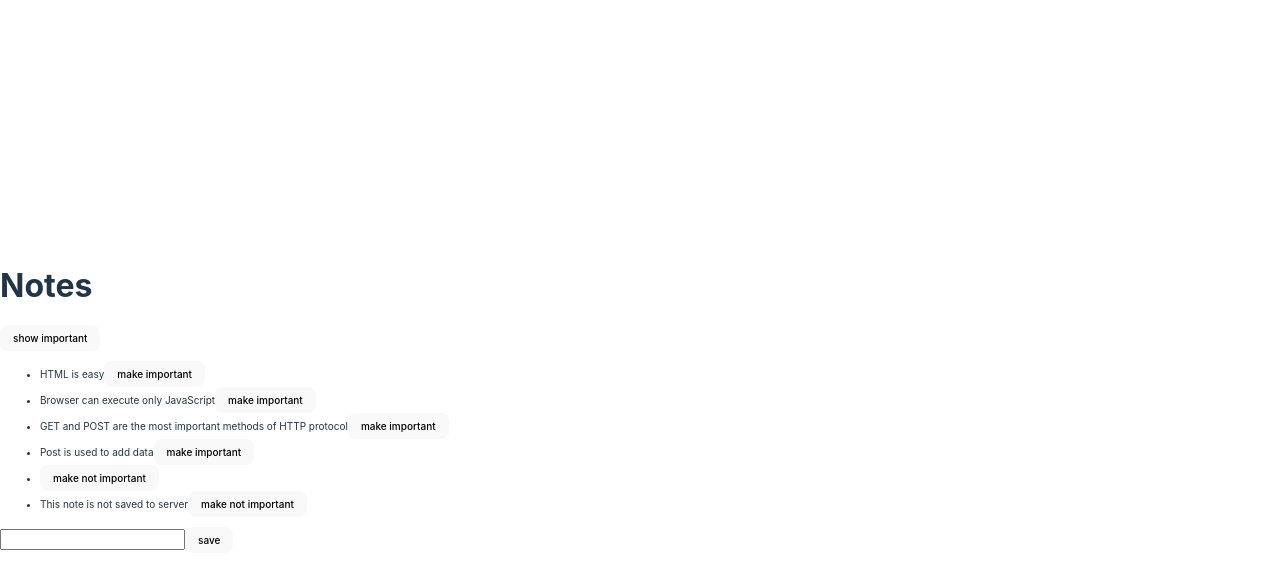
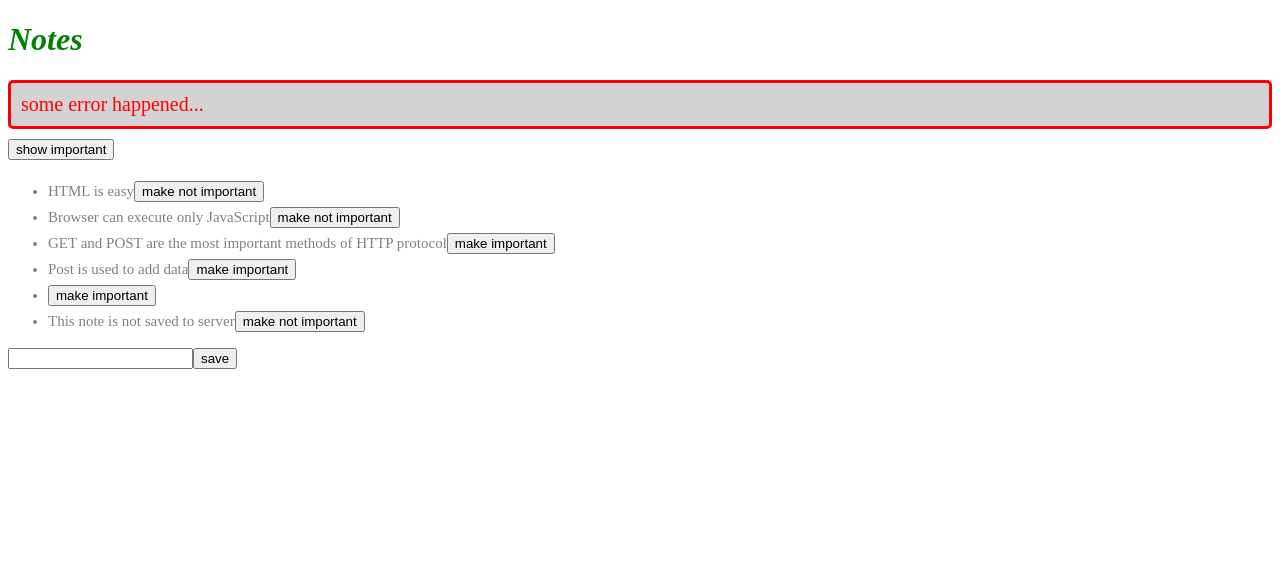
Before and after one commit to Madhusmitamis/04-kokoelman-renderointi, a React (Vite) app: page / in a window 1280 px wide. Shown: the top 588 px of the page. Built offline with nearby package versions, Linux system fonts and the light colour scheme; data requests are answered from the project's data file.

Commit message:
Improved error message part done.

```diff
--- a/db.json
+++ b/db.json
@@ -3,12 +3,12 @@
     {
       "id": "1",
       "content": "HTML is easy",
-      "important": false
+      "important": true
     },
     {
       "id": "2",
       "content": "Browser can execute only JavaScript",
-      "important": false
+      "important": true
     },
     {
       "id": "3",
@@ -23,7 +23,7 @@
     {
       "id": "c420",
       "content": "",
-      "important": true
+      "important": false
     }
   ]
 }
--- a/src/App.css
+++ b/src/App.css
@@ -1,4 +1,4 @@
-html {
+/* html {
   font-size: 62.5%;
   font-family: Inter, system-ui, Avenir, Helvetica, Arial, sans-serif;
   line-height: 1.5;
@@ -66,4 +66,4 @@
   button {
     background-color: #f9f9f9;
   }
-}
+} */
--- a/src/App.jsx
+++ b/src/App.jsx
@@ -3,32 +3,16 @@
 import axios from'axios'
 import Note from "./components/Note";
 import noteService from './services/notes'
+import Notification from './components/Notification';
 
 
-// const Note =({ note }) => {
-//   return(
-//     <li>{note.content}</li>
-//   )
-// }
 
 const App = () => {
   const [notes, setNotes]  = useState([])
   const [newNote, setNewNote] = useState('')
   const [showAll, setShowAll] = useState(true)
+  const [errorMessage, setErrorMessage] = useState('some error happened...')
 
-  // const hook = () => {
-  //   // console.log('effect')
-  //   axios
-  //     .get('http://localhost:3001/notes')
-  //     .then(response => {
-  //       // console.log('promise fulfilled')
-  //       setNotes(response.data)
-  //     })
-  // }
-// useEffect(hook,[])
-    //  console.log('render', notes.length, 'notes')
-   // const result = notes.map(note => note.id)
-  // console.log(result)
   useEffect(() => {
     noteService
       .getAll()
@@ -44,8 +28,7 @@
       important: Math.random() < 0.5,
       // id: notes.length + 1,
     }
-    // axios
-    // .post('http://localhost:3001/notes', noteObject)
+
     noteService
     .create(noteObject)
     .then(returnedNote => {
@@ -53,27 +36,26 @@
      setNewNote('')
       // console.log(response)
     })
-  //console.log('button clicked', event.target)
+
   }
-  // axios.put(url, changedNote).then(response => {
-  //   setNotes(notes.map(n => n.id !== id ? n : response.data))
-  // })
   const toggleImportanceOf = (id) => {
-    // console.log('importance of ' + id + ' needs to be toggled')
-const url = `http://localhost:3001/notes/${id}`
-const note = notes.find(n => n.id === id)
-const changedNote = { ...note, important: !note.important }
+  const note = notes.find(n => n.id === id)
+  const changedNote = { ...note, important: !note.important }
 
-noteService
+  noteService
     .update(id, changedNote)
     .then(returnedNote => {
       setNotes(notes.map(note => note.id !== id ? note : returnedNote))
     })
     .catch(error => {
-      alert(
-        `the note '${note.content}' was already deleted from server`
+      setErrorMessage(
+        `Note '${note.content}' was already removed from server`
       )
-      setNotes(notes.filter(n => n.id !== id))
+      setTimeout(() => {
+        setErrorMessage(null)
+      }, 5000)
+
+      // setNotes(notes.filter(n => n.id !== id))
     })
 }
 
@@ -88,12 +70,8 @@
   return (
     <div>
       <h1>Notes</h1>
-      {/* <ul>
-        <li>{notes[0].content}</li>
-        <li>{notes[1].content}</li>
-        <li>{notes[2].content}</li>
-      </ul>
-      <hr></hr> */}
+      <Notification message={errorMessage} />
+
       <div>
         <button onClick={() => setShowAll(!showAll)}>
           show {showAll ? 'important' : 'all' }
--- a/src/components/Note.jsx
+++ b/src/components/Note.jsx
@@ -3,7 +3,7 @@
     ? 'make not important' : 'make important'
 
     return(
-        <li>{note.content}
+        <li className="note">{note.content}
         <button onClick= {toggleImportance}>{label}</button>
         </li>
     )
--- /dev/null
+++ b/src/components/Notification.jsx
@@ -0,0 +1,12 @@
+const Notification = ({ message }) => {
+    if (message === null) {
+      return null
+    }
+
+    return (
+      <div className='error'>
+        {message}
+      </div>
+    )
+  }
+  export default Notification
--- /dev/null
+++ b/src/index.css
@@ -0,0 +1,19 @@
+h1 {
+  color: green;
+  font-style: italic;
+}
+
+.note {
+  color: grey;
+  padding-top: 5px;
+  font-size: 15px;
+}
+.error {
+  color: red;
+  background: lightgrey;
+  font-size: 20px;
+  border-style: solid;
+  border-radius: 5px;
+  padding: 10px;
+  margin-bottom: 10px;
+}
--- a/src/main.jsx
+++ b/src/main.jsx
@@ -1,6 +1,7 @@
 
 import ReactDOM from 'react-dom/client'
 import App from './App.jsx'
+import './index.css';
 
 // axios.get('http://localhost:3001/notes')
 // .then(response => {
```
